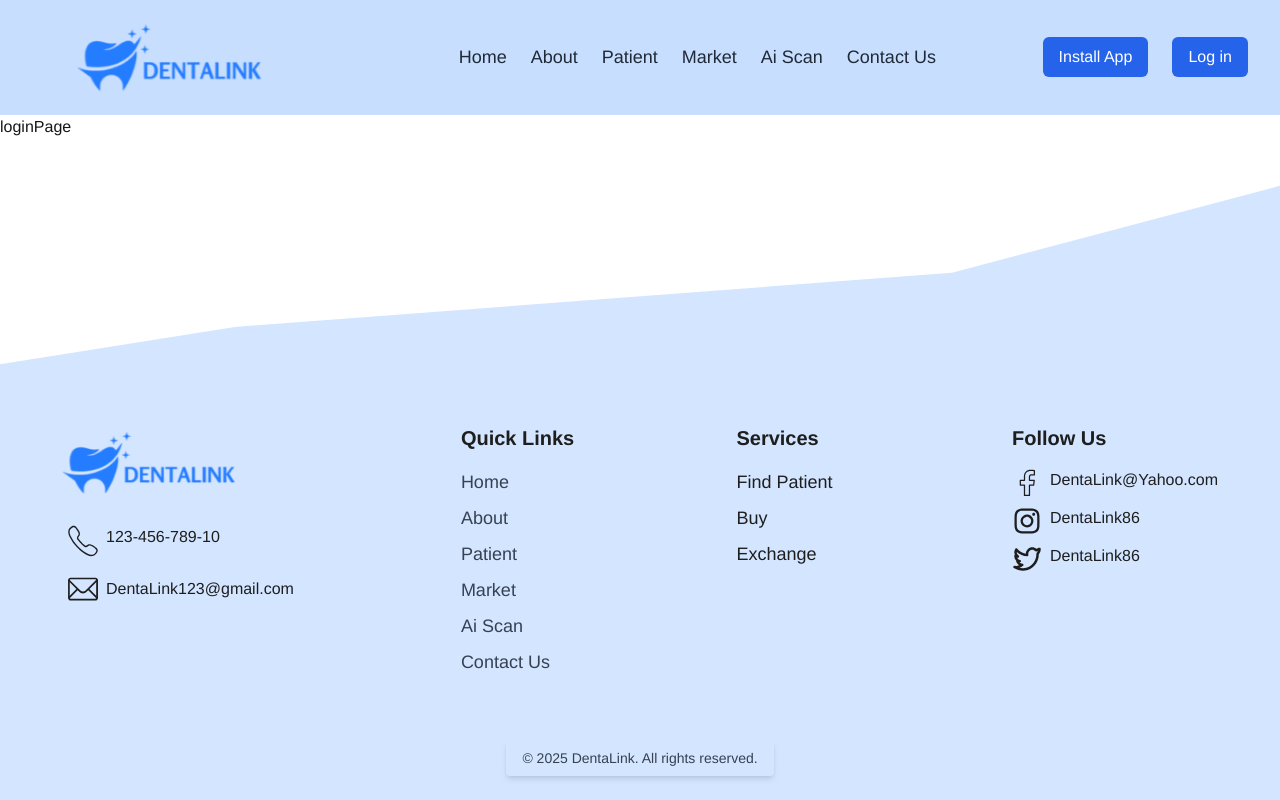
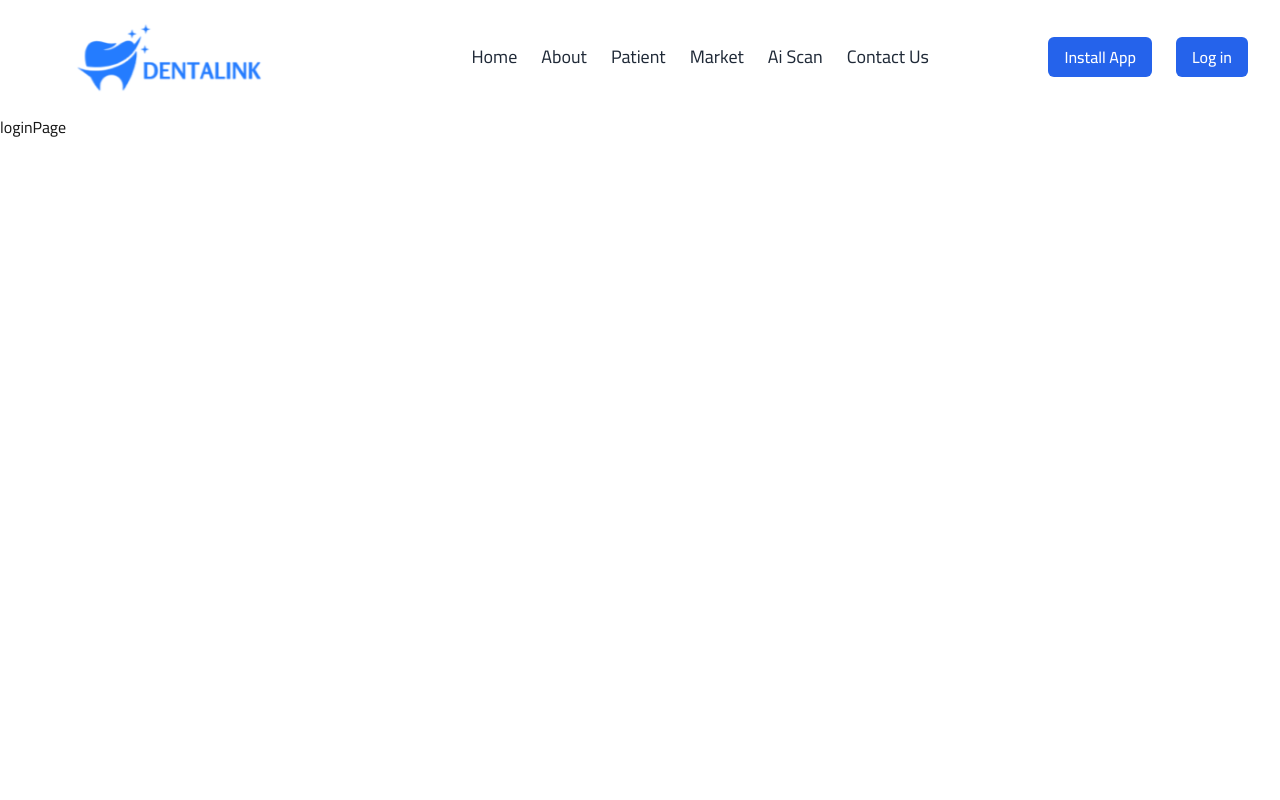
Before and after one commit to doniahusien/denta-Link, a Next.js app: page /login in a window 1280 px wide. Built offline with nearby package versions, Linux system fonts and the light colour scheme.

Commit message:
refactor :fix confilect

```diff
--- a/package.json
+++ b/package.json
@@ -14,7 +14,8 @@
     "lucide-react": "^0.475.0",
     "next": "15.1.6",
     "react": "^19.0.0",
-    "react-dom": "^19.0.0"
+    "react-dom": "^19.0.0",
+    "react-redux": "^9.2.0"
   },
   "devDependencies": {
     "postcss": "^8",
--- a/src/app/layout.js
+++ b/src/app/layout.js
@@ -1,30 +1,31 @@
-import { Geist, Geist_Mono } from "next/font/google";
+"use client";
+import { Cairo } from "next/font/google";
 import "./globals.css";
 import NavBar from "@/components/NavBar";
-import Footer from "@/components/Footer";
+import TokenCheck from "@/components/TokenCheck";
+import { Provider } from "react-redux";
+import store from "@/redux/store";
+import { usePathname } from "next/navigation";
 
-const geistSans = Geist({
-  variable: "--font-geist-sans",
+const cairo = Cairo({
+  variable: "--font-cairo",
   subsets: ["latin"],
+  weight: ["400", "600", "500", "700"],
 });
 
-const geistMono = Geist_Mono({
-  variable: "--font-geist-mono",
-  subsets: ["latin"],
-});
+export default function RootLayout({ children }) {
+  const pathname = usePathname();
+  const isAuthPage =
+    pathname === "/forget" || pathname === "/verify" || pathname === "/reset";
 
-export const metadata = {
-  title: "Create Next App",
-  description: "Generated by create next app",
-};
-
-export default function RootLayout({ children }) {
   return (
-    <html lang="en">
-      <body className="flex flex-col min-h-screen">
-        <NavBar/>
-        <main className="flex-grow">{children}</main>
-        <Footer />
+    <html lang="en" className={cairo.variable}>
+      <body className={`${isAuthPage ? "bg-[#d3e5ff]" : "bg-white"} flex flex-col min-h-screen font-cairo`}>
+        <Provider store={store}>
+          <NavBar />
+          <main className="flex-grow">{children}</main>
+          <TokenCheck />
+        </Provider>
       </body>
     </html>
   );
--- a/src/components/NavBar.jsx
+++ b/src/components/NavBar.jsx
@@ -2,23 +2,87 @@
 import React, { useState } from "react";
 import { usePathname } from "next/navigation";
 import Link from "next/link";
+import Image from "next/image";
+import { Menu, ShoppingCart, Edit } from "lucide-react";
+import { useSelector } from "react-redux";
 import mainLinks from "../../public/data/mainLinks";
 import Button from "./UI/Button/Button";
 import Logo from "./UI/Logo";
+import profile from "../../public/images/icons/profile.svg";
 
 const NavBar = () => {
+    const { token } = useSelector((state) => state.auth);
     const pathname = usePathname();
     const [isMarketOpen, setIsMarketOpen] = useState(null);
     const [isMenuOpen, setIsMenuOpen] = useState(false);
 
-    const handleMarketMouseEnter = (label) => setIsMarketOpen(label);
-    const handleMarketMouseLeave = () => setIsMarketOpen(null);
-    const toggleMenu = () => setIsMenuOpen(!isMenuOpen);
+    const handleMarketHover = (label) => setIsMarketOpen(label);
+    const closeMarket = () => setIsMarketOpen(null);
+    const toggleMenu = () => setIsMenuOpen((prev) => !prev);
+
+    const renderNavLinks = (isMobile = false) => (
+        <ul className={`${isMobile ? "space-y-4" : "flex space-x-6"}`}>
+            {mainLinks.map((link) => (
+                <li
+                    key={link.label}
+                    className="relative"
+                    onMouseEnter={() => link.subLinks && handleMarketHover(link.label)}
+                    onMouseLeave={closeMarket}
+                >
+                    <Link
+                        href={link.href}
+                        className={`text-lg ${pathname === link.href ? "text-blue-500" : "text-gray-800"} hover:text-blue-500`}
+                    >
+                        {link.label}
+                    </Link>
+                    {link.subLinks && isMarketOpen === link.label && (
+                        <ul
+                            className={`absolute ${isMobile ? "mt-2 bg-gray-100" : "left-0 mt-2 bg-white shadow-md"}
+                          p-3 space-y-2 rounded-md ${isMobile ? "" : "w-40"}`}
+                        >
+                            {link.subLinks.map((subLink) => (
+                                <li key={subLink.label}>
+                                    <Link href={subLink.href} className="block hover:text-blue-500">
+                                        {subLink.label}
+                                    </Link>
+                                </li>
+                            ))}
+                        </ul>
+                    )}
+                </li>
+            ))}
+        </ul>
+    );
+
+    const renderUserActions = (isMobile = false) => (
+        <div className={`flex ${isMobile ? "flex-col space-y-6" : "space-x-6"}`}>
+            {token ? (
+                <>
+                    <Link href="/cart" className="flex items-center text-blue-600">
+                        <ShoppingCart className="w-6 h-6 mr-1" />
+                        <p>My Cart</p>
+                    </Link>
+                    <div className="relative w-12 h-12">
+                        <Image src={profile} alt="Profile Picture" className="rounded-full" />
+                        <Link href="/edit-profile">
+                            <div className="absolute bottom-0 right-0 pt-5 pl-6 text-blue-500">
+                                <Edit className="w-4 h-4" />
+                            </div>
+                        </Link>
+                    </div>
+                </>
+            ) : (
+                <>
+                    <Button title="Install App" link="/" className={`${isMobile ? "block" : ""}`} />
+                    <Button title="Log in" link="/login" className={`${isMobile ? "block" : ""}`} />
+                </>
+            )}
+        </div>
+    );
 
     return (
-        <header className="bg-[#247CFF40]">
+        <header className="bg-white">
             <div className="container mx-auto flex justify-between items-center py-4 px-6 sm:px-8">
-
                 {/* Logo */}
                 <div className="flex items-center space-x-2 sm:space-x-4">
                     <Logo />
@@ -31,107 +95,28 @@ const NavBar = () => {
                     aria-expanded={isMenuOpen}
                     aria-controls="mobile-menu"
                 >
-                    <svg
-                        xmlns="http://www.w3.org/2000/svg"
-                        fill="none"
-                        viewBox="0 0 24 24"
-                        stroke="currentColor"
-                        className="w-8 h-8"
-                    >
-                        <path
-                            strokeLinecap="round"
-                            strokeLinejoin="round"
-                            strokeWidth="2"
-                            d="M4 6h16M4 12h16M4 18h16"
-                        />
-                    </svg>
+                    <Menu className="w-6 h-6" />
                 </button>
 
                 {/* Desktop Navigation */}
-                <nav className="hidden lg:flex space-x-5">
-                    <ul className="flex space-x-6">
-                        {mainLinks.map((link) => (
-                            <li
-                                key={link.label}
-                                className="relative"
-                                onMouseEnter={() => link.subLinks && handleMarketMouseEnter(link.label)}
-                                onMouseLeave={handleMarketMouseLeave}
-                            >
-                                <Link
-                                    href={link.href}
-                                    className={`text-lg font-medium ${pathname === link.href ? "text-blue-500" : "text-gray-800"} hover:text-blue-500`}
-                                >
-                                    {link.label}
-                                </Link>
+                <nav className="hidden lg:flex space-x-5">{renderNavLinks()}</nav>
 
-                                {/* Dropdown Menu */}
-                                {link.subLinks && isMarketOpen === link.label && (
-                                    <ul className="absolute left-0 mt-2 bg-white shadow-md text-gray-800 p-3 space-y-2 rounded-md w-40">
-                                        {link.subLinks.map((subLink) => (
-                                            <li key={subLink.label}>
-                                                <Link href={subLink.href} className="block hover:text-blue-500">
-                                                    {subLink.label}
-                                                </Link>
-                                            </li>
-                                        ))}
-                                    </ul>
-                                )}
-                            </li>
-                        ))}
-                    </ul>
-                </nav>
-
-                {/* User Actions */}
-                <div className="hidden lg:flex items-center space-x-6">
-                    <Button title="Install App" link="/" />
-                    <Button title="Log in" link="/signin" />
-                </div>
+                {/* User Actions (Desktop) */}
+                <div className="hidden lg:flex">{renderUserActions()}</div>
             </div>
 
             {/* Mobile Navigation */}
             <div
                 id="mobile-menu"
-                className={`lg:hidden fixed inset-0 bg-white transition-transform transform ${isMenuOpen ? "translate-x-0" : "-translate-x-full"} p-6`}
+                className={`lg:hidden fixed inset-0 bg-white transition-transform transform ${isMenuOpen ? "translate-x-0" : "-translate-x-full"
+                    } p-6`}
             >
                 <button onClick={toggleMenu} className="absolute top-4 right-6 text-gray-800">
                     ✖
                 </button>
-
                 <nav className="flex flex-col space-y-6 mt-10">
-                    <ul className="space-y-4">
-                        {mainLinks.map((link) => (
-                            <li
-                                key={link.label}
-                                className="relative"
-                                onMouseEnter={() => link.subLinks && handleMarketMouseEnter(link.label)}
-                                onMouseLeave={handleMarketMouseLeave}
-                            >
-                                <Link
-                                    href={link.href}
-                                    className={`text-lg ${pathname === link.href ? "text-blue-500" : "text-gray-800"}`}
-                                >
-                                    {link.label}
-                                </Link>
-
-                                {/* Dropdown for Mobile */}
-                                {link.subLinks && isMarketOpen === link.label && (
-                                    <ul className="mt-2 bg-gray-100 p-3 space-y-2 rounded-md">
-                                        {link.subLinks.map((subLink) => (
-                                            <li key={subLink.label}>
-                                                <Link href={subLink.href} className="block hover:text-blue-500">
-                                                    {subLink.label}
-                                                </Link>
-                                            </li>
-                                        ))}
-                                    </ul>
-                                )}
-                            </li>
-                        ))}
-                    </ul>
-
-                    {/* User Actions (Mobile) */}
-                    <Button title="Install App" link="/" className="block md:hidden" />
-                    <Button title="Log in" link="/signin" className="block md:hidden" />
+                    {renderNavLinks(true)}
+                    {renderUserActions(true)}
                 </nav>
             </div>
         </header>
--- /dev/null
+++ b/src/components/TokenCheck.jsx
@@ -0,0 +1,10 @@
+"use client";
+import { useSelector } from "react-redux";
+import Footer from "@/components/Footer";
+
+export default function TokenCheck() {
+  const { token } = useSelector((state) => state.auth);
+
+  if (!token) return null;
+  return <Footer />;
+}
```
Also changed, not shown: 1 other file (tests, documents, lock files or other folders).
